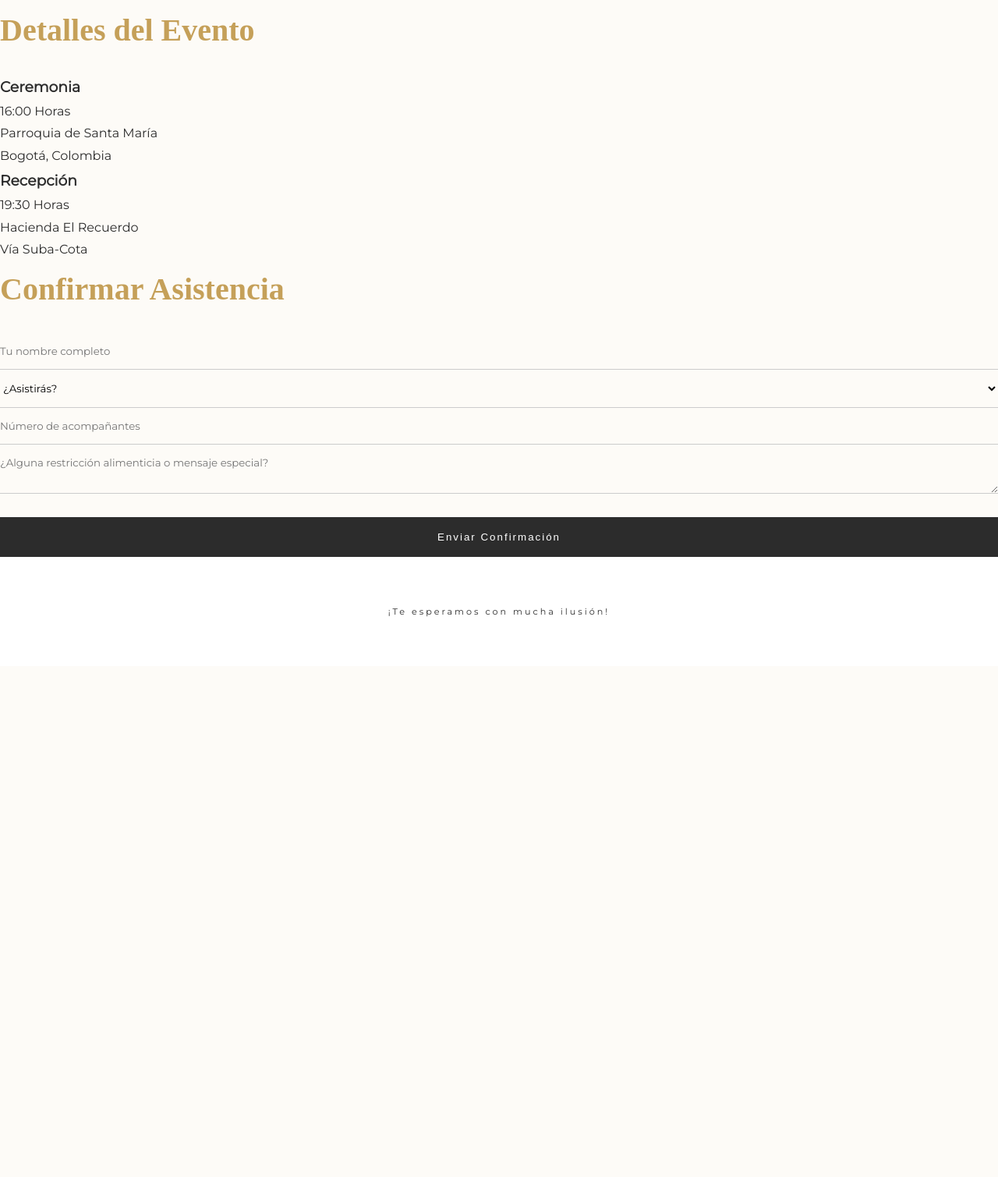
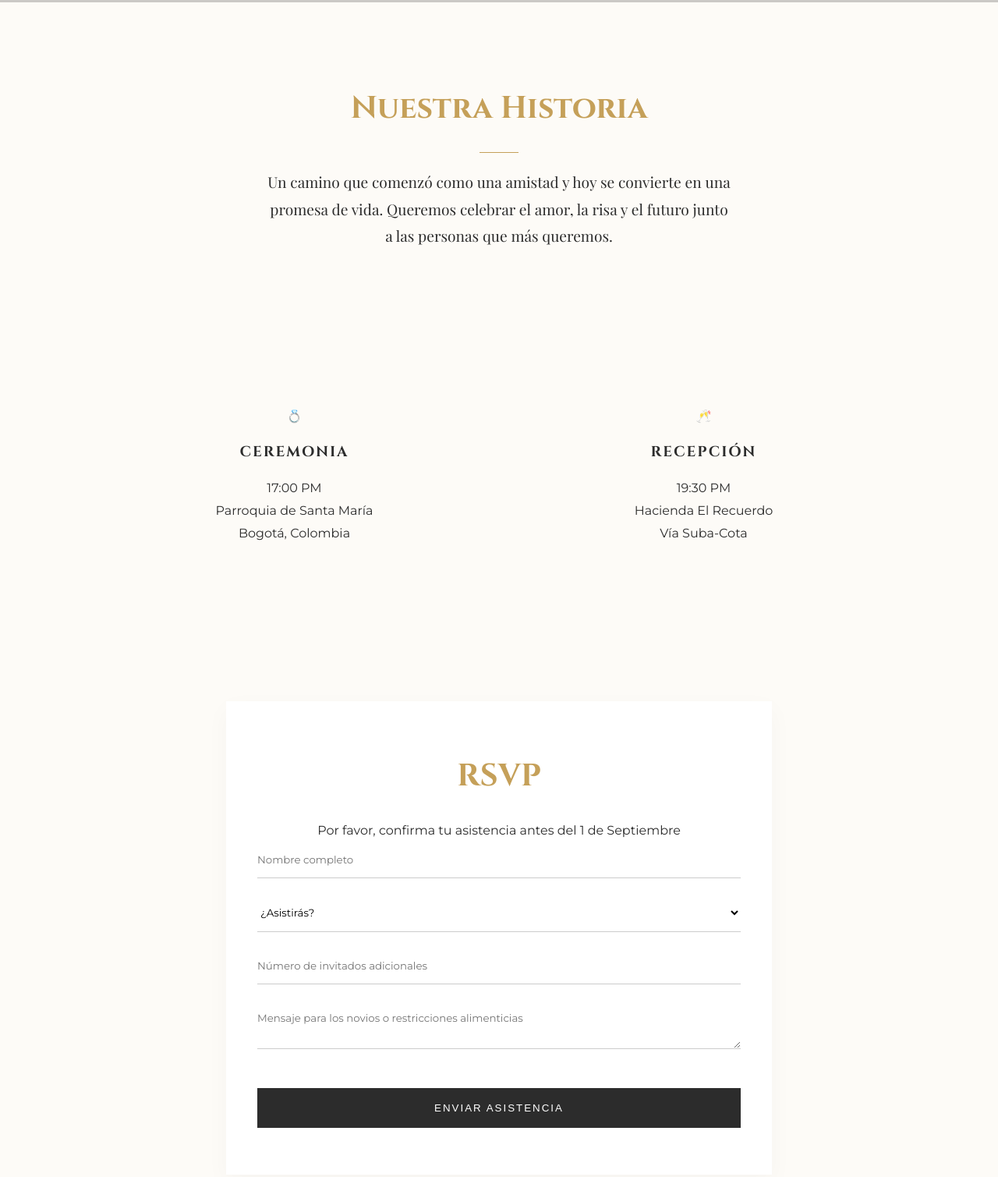
Before and after one commit to jake25m/invitation, a plain HTML site: page index.html in a window 1280 px wide. Shown: the part 797-2306 px from the top of the page at 78% size. Before the commit the page ends 1651 px from the top, so only its background shows below. Drawn offline with nearby package versions, Linux system fonts and the light colour scheme; a web font is replaced by a local one.

Commit message:
Revise wedding invitation layout and details

```diff
--- a/index.html
+++ b/index.html
@@ -2,63 +2,83 @@
 <html lang="es">
 <head>
     <meta charset="UTF-8">
-    <meta name="viewport" content="width=device-width, initial-scale=1.0, maximum-scale=1.0, user-scalable=no">
-    <title>Nuestra Boda | Invitación</title>
-    <link rel="icon" type="image/png" href="favicon.png">
+    <meta name="viewport" content="width=device-width, initial-scale=1.0">
+    <title>Nombre & Nombre | Nuestra Boda</title>
+    <link href="https://fonts.googleapis.com/css2?family=Cinzel:wght@400;700&family=Playfair+Display:ital,wght@0,400;1,400&family=Montserrat:wght@200;400&display=swap" rel="stylesheet">
     <link rel="stylesheet" href="style.css">
-    <link href="https://fonts.googleapis.com/css2?family=Great+Vibes&family=Montserrat:wght@300;400&display=swap" rel="stylesheet">
 </head>
 <body>
 
-    <header class="hero">
+    <section class="hero">
+        <div class="hero-overlay"></div>
         <div class="hero-content">
-            <h1>Natalia & Jasar</h1>
-            <p class="fecha">15 de Noviembre, 2026</p>
+            <span class="save-the-date">SAVE THE DATE</span>
+            <h1>Nombre & Nombre</h1>
+            <p class="hero-sub">25 . 10 . 2026</p>
+            <a href="#confirmar" class="btn-primary">CONFIRMAR ASISTENCIA</a>
+        </div>
+    </section>
+
+    <section class="story">
+        <div class="container">
+            <h2>Nuestra Historia</h2>
             <div class="divider"></div>
-            <p class="lema">¡Nos casamos y queremos que seas parte de este día!</p>
+            <p class="story-text">
+                Un camino que comenzó como una amistad y hoy se convierte en una promesa de vida.
+                Queremos celebrar el amor, la risa y el futuro junto a las personas que más queremos.
+            </p>
         </div>
-    </header>
+    </section>
 
-    <section class="detalles">
-        <h2>Detalles del Evento</h2>
-        <div class="grid">
-            <div class="card">
-                <h3>Ceremonia</h3>
-                <p>16:00 Horas</p>
+    <section class="event-details">
+        <div class="grid-details">
+            <div class="detail-item">
+                <div class="icon">💍</div>
+                <h3>CEREMONIA</h3>
+                <p>17:00 PM</p>
                 <p>Parroquia de Santa María</p>
                 <p>Bogotá, Colombia</p>
             </div>
-            <div class="card">
-                <h3>Recepción</h3>
-                <p>19:30 Horas</p>
+            <div class="detail-item">
+                <div class="icon">🥂</div>
+                <h3>RECEPCIÓN</h3>
+                <p>19:30 PM</p>
                 <p>Hacienda El Recuerdo</p>
                 <p>Vía Suba-Cota</p>
             </div>
         </div>
     </section>
 
-    <section class="rsvp" id="confirmar">
-        <h2>Confirmar Asistencia</h2>
-        <form id="weddingForm">
-            <input type="text" id="nombre" name="nombre" placeholder="Tu nombre completo" required>
+    <section class="rsvp-section" id="confirmar">
+        <div class="rsvp-container">
+            <h2>RSVP</h2>
+            <p>Por favor, confirma tu asistencia antes del 1 de Septiembre</p>
 
-            <select id="asistencia" name="asistencia" required>
-                <option value="" disabled selected>¿Asistirás?</option>
-                <option value="si">Sí, con mucho gusto</option>
-                <option value="no">Lamentablemente no puedo</option>
-            </select>
-
-            <input type="number" id="invitados" name="invitados" placeholder="Número de acompañantes" min="0" max="5">
-
-            <textarea id="mensaje" name="mensaje" placeholder="¿Alguna restricción alimenticia o mensaje especial?"></textarea>
-
-            <button type="submit" class="btn-submit">Enviar Confirmación</button>
-        </form>
-        <div id="status"></div>
+            <form id="weddingForm">
+                <div class="form-group">
+                    <input type="text" id="nombre" placeholder="Nombre completo" required>
+                </div>
+                <div class="form-group">
+                    <select id="asistencia" required>
+                        <option value="" disabled selected>¿Asistirás?</option>
+                        <option value="si">Acepto con gusto</option>
+                        <option value="no">No podré asistir</option>
+                    </select>
+                </div>
+                <div class="form-group">
+                    <input type="number" id="invitados" placeholder="Número de invitados adicionales">
+                </div>
+                <div class="form-group">
+                    <textarea id="mensaje" placeholder="Mensaje para los novios o restricciones alimenticias"></textarea>
+                </div>
+                <button type="submit" class="btn-submit">ENVIAR ASISTENCIA</button>
+            </form>
+        </div>
     </section>
 
     <footer>
-        <p>¡Te esperamos con mucha ilusión!</p>
+        <p>HECHO CON AMOR</p>
+        <p class="names">Nombre & Nombre</p>
     </footer>
 
     <script src="script.js"></script>
```
